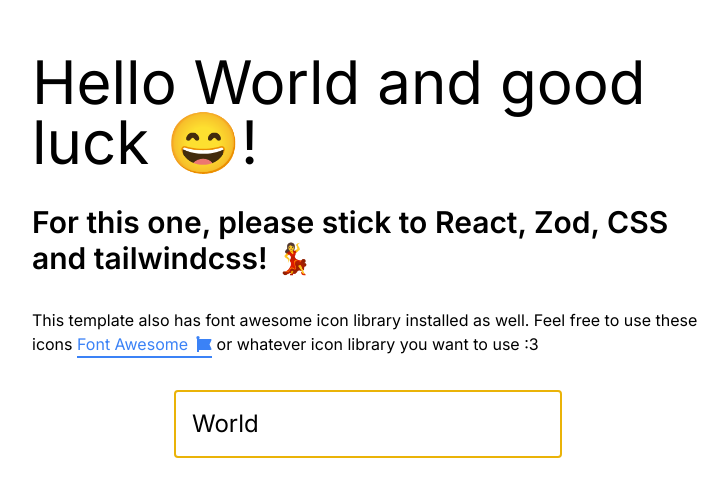
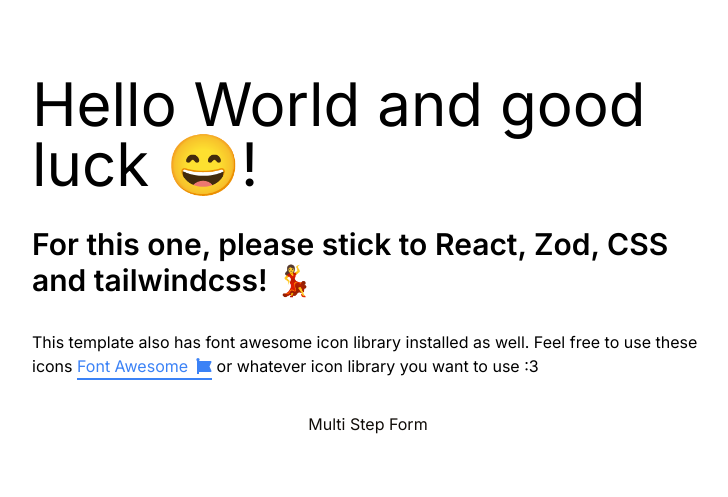
Before and after one commit to ueharaneal/BrytDesigns, a Next.js app: page / in a window 1280 px wide. Shown: the part 145-642 px from the top of the page, without its empty margins (272-1000 px from the left). Built offline with nearby package versions, Linux system fonts and the light colour scheme.

Commit message:
configured colors

```diff
--- /dev/null
+++ b/src/app/multiStepForm/MultiStepForm.tsx
@@ -0,0 +1,10 @@
+
+
+ export default function MultiStepForm(){
+    //I would ussually use Zustand to manage the state of the form
+    return (
+        <div>
+            <h1 className="text-primary">Multi Step Form</h1>
+        </div>
+    )
+}
--- a/src/app/page.tsx
+++ b/src/app/page.tsx
@@ -3,6 +3,7 @@
 import { faFontAwesome } from "@fortawesome/free-solid-svg-icons";
 import { FontAwesomeIcon } from "@fortawesome/react-fontawesome";
 import { useState } from "react";
+import MultiStepForm from "./multiStepForm/MultiStepForm";
 
 export default function Home() {
   const [name, setName] = useState("World");
@@ -26,15 +27,7 @@ export default function Home() {
         </a>{" "}
         or whatever icon library you want to use :3
       </p>
-      <form>
-        <input
-          className="border-2 border-yellow-500 rounded p-4 text-2xl w-full dark:bg-black dark:text-gray-300 dark:placeholder:text-gray-400"
-          name="name"
-          placeholder="name"
-          value={name}
-          onChange={({ target }) => setName(target.value)}
-        />
-      </form>
+        <MultiStepForm />
     </main>
   );
 }
--- a/tailwind.config.ts
+++ b/tailwind.config.ts
@@ -8,5 +8,14 @@ const config: Config = {
   ],
   darkMode: "media",
   plugins: [],
+  theme: {
+    extend: {
+      colors: {
+        primary: `#100C08`,
+        accent: `#FFD700`,
+        border: `#E5E7EB`,
+      },
+    },
+  }
 };
 export default config;
```
